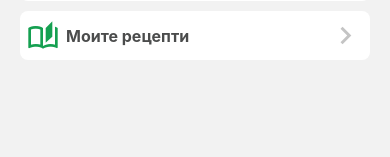
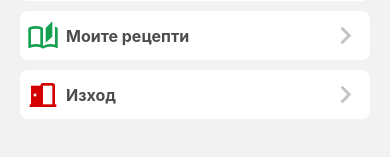
Before and after one commit to kilesss/kulinarcho-app, a React Native app: screen /Settings in a window 390 px wide. Shown: the part 623-780 px from the top of the page. Built offline with nearby package versions, Linux system fonts and the light colour scheme.

Commit message:
logout button added

```diff
--- a/src/components/display/ShareButton.js
+++ b/src/components/display/ShareButton.js
@@ -2,12 +2,12 @@ import React from 'react';
 import {Share, View, Button, Text, TouchableOpacity} from 'react-native';
 import {MaterialCommunityIcons, Octicons} from "@expo/vector-icons";
 
-const ShareButton = () => {
+const ShareButton = ({id}) => {
     const onShare = async () => {
         try {
             const result = await Share.share({
                 message:
-                    'React Native | A framework for building native apps using React',
+                    'kulinarcho.com/recipe/'+id,
             });
             if (result.action === Share.sharedAction) {
                 if (result.activityType) {
--- a/src/components/display/TopNavigation.js
+++ b/src/components/display/TopNavigation.js
@@ -91,7 +91,7 @@ export default function TopNavigation({recipeDetails, products, steps, scrollA,
                             <MaterialCommunityIcons name={"heart-outline"} size={32} color={"#fff"} style={{marginHorizontal: 10}}/>
                         </TouchableOpacity>
                     }
-                    <ShareButton/>
+                    <ShareButton id={recipeDetails.id}/>
                     <Menu style={{marginTop: 35}}>
                         <MenuTrigger style={{marginTop: -35, marginLeft: 10}}>
                             <MaterialCommunityIcons name={"dots-vertical"} size={32} color={"#fff"}/>
--- a/src/components/profile/SettingsCardSmall.js
+++ b/src/components/profile/SettingsCardSmall.js
@@ -4,12 +4,12 @@ import {Text, TouchableOpacity, View} from "react-native";
 import React from "react";
 import {stylesProfile} from "../../styles/stylesProfile";
 
-export default function SettingsCardSmall({name, icon, onPress}) {
+export default function SettingsCardSmall({name, icon, onPress, color = "#15A051"}) {
     return (
         <TouchableOpacity style={[styles.customButton, stylesProfile.settingsCardSmall]}
                           onPress={onPress}
         >
-            <MaterialCommunityIcons name={icon} color={"#15A051"} size={32}/>
+            <MaterialCommunityIcons name={icon} color={color} size={32}/>
             <Text style={{...styles.subHeading, flex: 1, paddingLeft: 7, fontSize: 16}}>{name}</Text>
             <MaterialIcons name={"keyboard-arrow-right"} color={"#c4c4c4"} size={35}/>
         </TouchableOpacity>
--- a/src/screens/Auth/LoginPage.js
+++ b/src/screens/Auth/LoginPage.js
@@ -21,7 +21,7 @@ export default class LoginPage extends React.Component {
             restError: '',
             showWait: false,
             showMessage: false,
-            showLoader:false
+            showLoader:false,
         };
         if (this.props.route.params !== undefined) {
             if (this.props.route.params.waitConfirm !== undefined && this.props.route.params.waitConfirm === true) {
@@ -29,7 +29,7 @@ export default class LoginPage extends React.Component {
             }
         }
         // to not fill every time
-        // this.state = {email: "lmariqnov@gmail.com", password: "qwerty2", errors: '', restError: ''};
+        this.state = {email: "lmariqnov@gmail.com", password: "qwerty2", errors: '', restError: ''};
     }
       async facebookLogIn() {
         // try {
--- a/src/screens/ProfilePage/ProfilePage.js
+++ b/src/screens/ProfilePage/ProfilePage.js
@@ -7,8 +7,20 @@ import SettingsCardSmall from "../../components/profile/SettingsCardSmall";
 import SettingsCardLarge from "../../components/profile/SettingsCardLarge";
 import {stylesProfile} from "../../styles/stylesProfile";
 import Images from "../../../public/images";
+import AsyncStorage from "@react-native-async-storage/async-storage";
 
 export default function RecipesPage({navigation, route}) {
+
+    async function removeItemValue(key) {
+        try {
+            await AsyncStorage.removeItem(key);
+            return true;
+        }
+        catch(exception) {
+            return false;
+        }
+    }
+
 
     const { name, photo } = route.params;
 
@@ -41,6 +53,13 @@ export default function RecipesPage({navigation, route}) {
                 <SettingsCardSmall name={"Моите рецепти"} icon={"book-open-page-variant-outline"}
                                    onPress={() => navigation.navigate("Cooking Book")}
                 />
+                <SettingsCardSmall name={"Изход"} icon={"door-open"} color={"#D40000"}
+                                   onPress={() => {
+                                       // TODO: When you clear the access token it tries to log you in automatically again.
+                                       // removeItemValue("access_token").then(r => console.log(r))
+                                       navigation.navigate("Login")
+                                   }}
+                />
 
             </View>
         </ScrollView>
```
